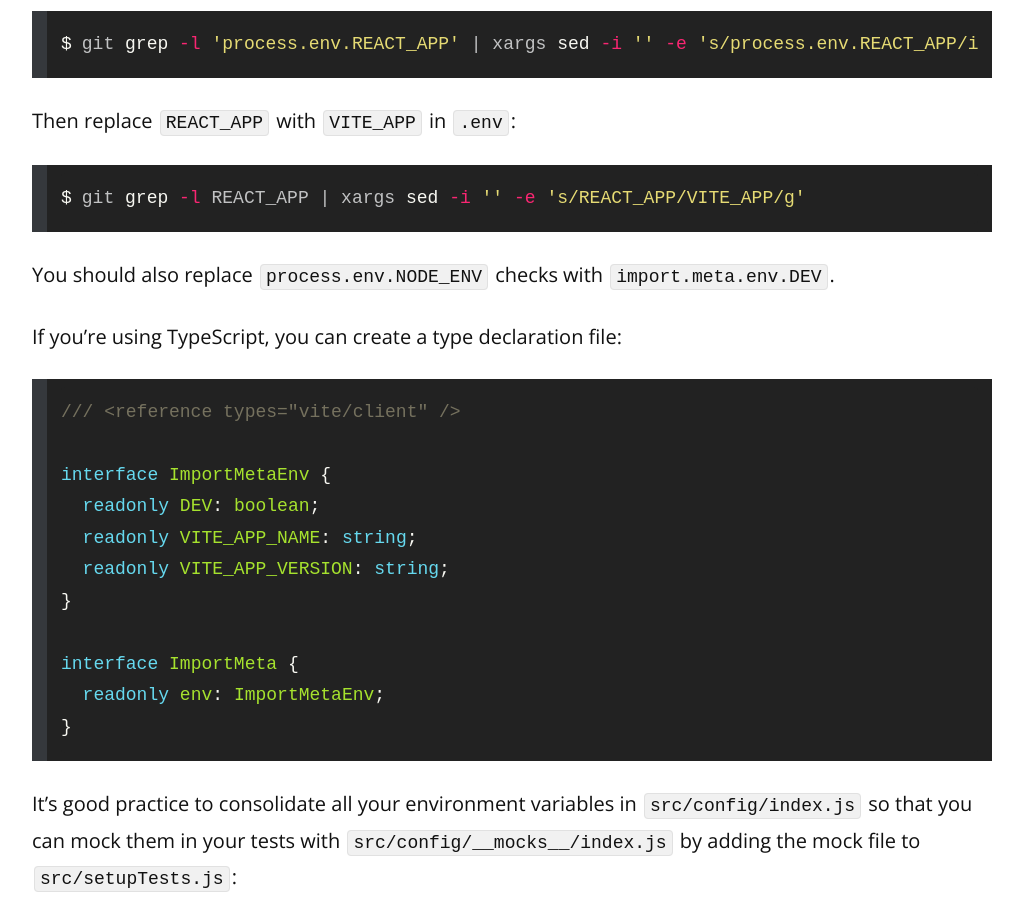
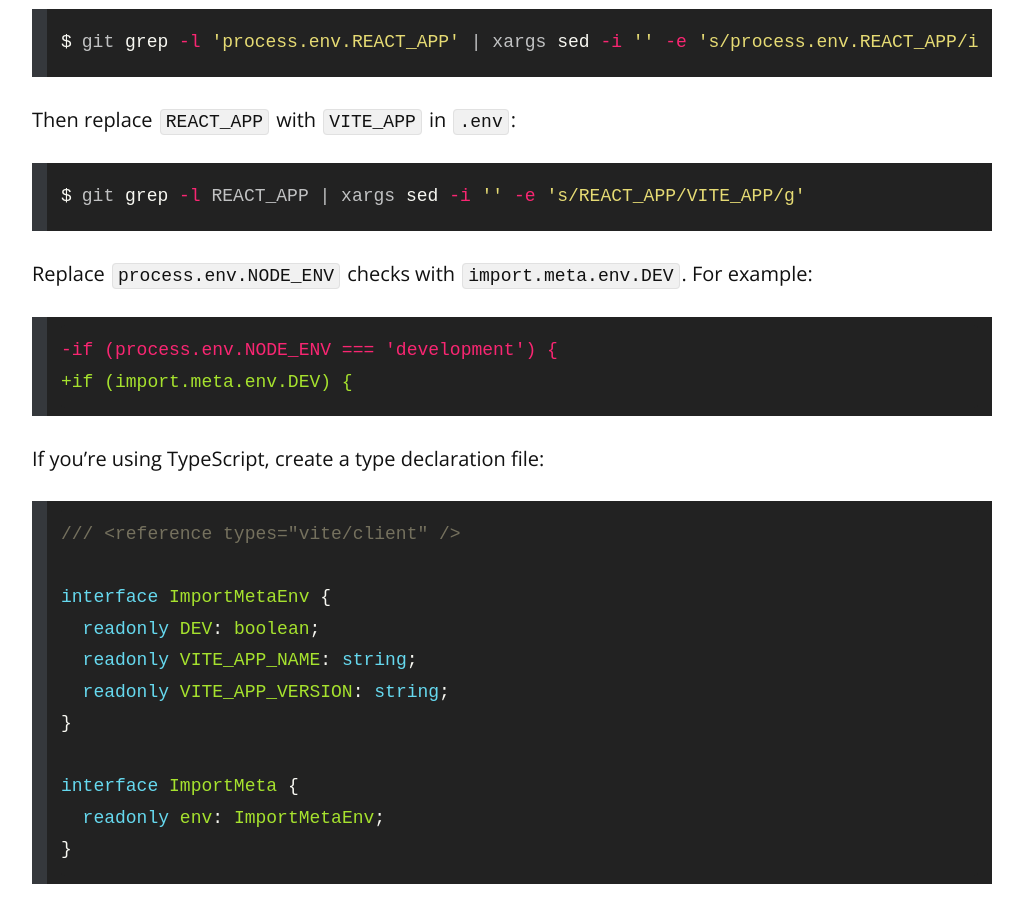
Before and after one commit to remarkablemark/remarkablemark.github.io, a Jekyll site: the page built from _posts/2023/2023-11-26-migrate-create-react-app-to-vite.md, in a window 1280 px wide and 900 px high, scrolled down 1700 px. Shown: the whole window, without its empty margins (128-1151 px from the left). Built offline with Jekyll 4.4.1, drawn with Linux system fonts in a browser that asks for light colours; comment, search, counter and statistics services are not loaded; some of the changed text lies outside the part shown.

Commit message:
fix(posts): update "Migrate Create React App to Vite"
Post: 2023-11-26-migrate-create-react-app-to-vite.md

Improve wording and add code block

````diff
--- a/_posts/2023/2023-11-26-migrate-create-react-app-to-vite.md
+++ b/_posts/2023/2023-11-26-migrate-create-react-app-to-vite.md
@@ -65,9 +65,14 @@ Then replace `REACT_APP` with `VITE_APP` in `.env`:
 git grep -l REACT_APP | xargs sed -i '' -e 's/REACT_APP/VITE_APP/g'
 ```
 
-You should also replace `process.env.NODE_ENV` checks with `import.meta.env.DEV`.
+Replace `process.env.NODE_ENV` checks with `import.meta.env.DEV`. For example:
 
-If you're using TypeScript, you can create a type declaration file:
+```diff
+-if (process.env.NODE_ENV === 'development') {
++if (import.meta.env.DEV) {
+```
+
+If you're using TypeScript, create a type declaration file:
 
 ```ts
 /// <reference types="vite/client" />
````
Also changed, not shown: other parts of _posts/2023/2023-11-26-migrate-create-react-app-to-vite.md (+4 -4 lines).
